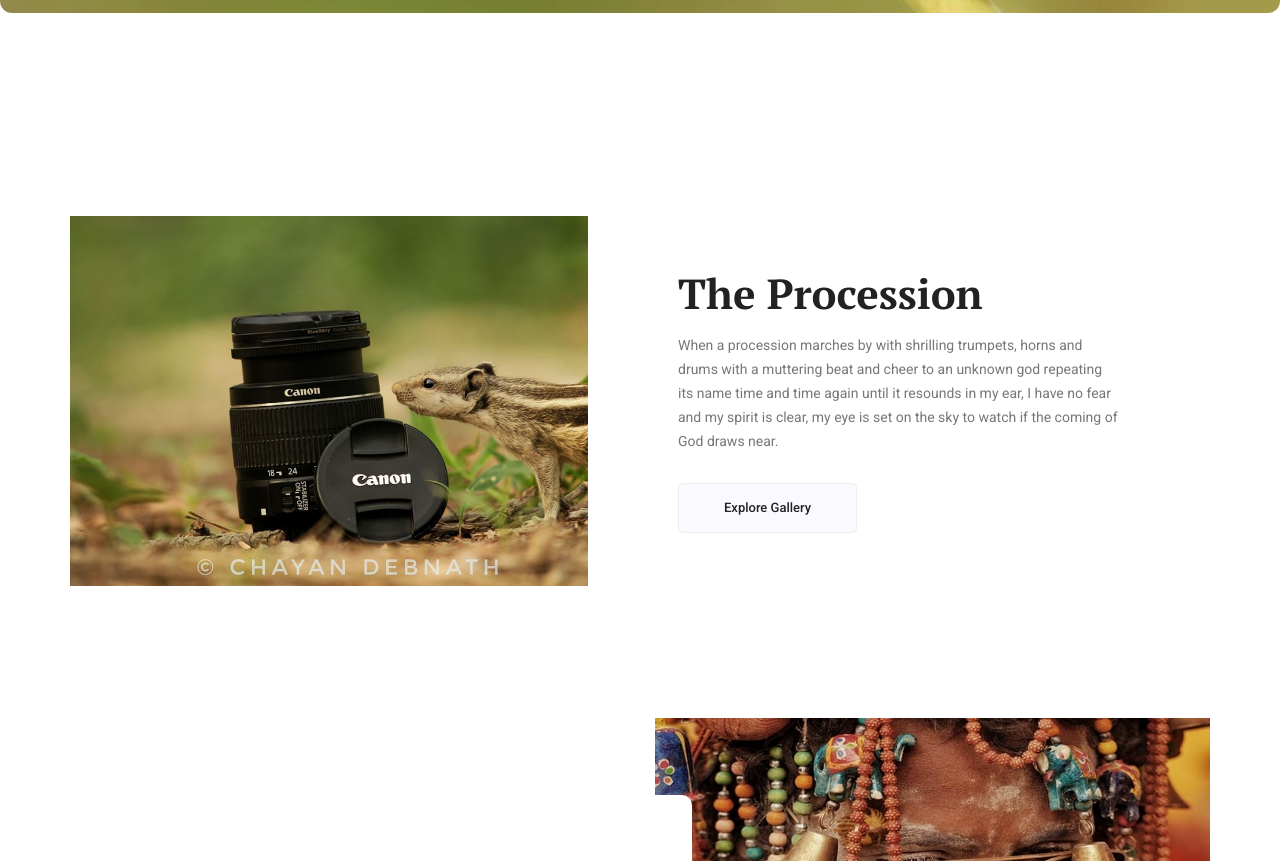
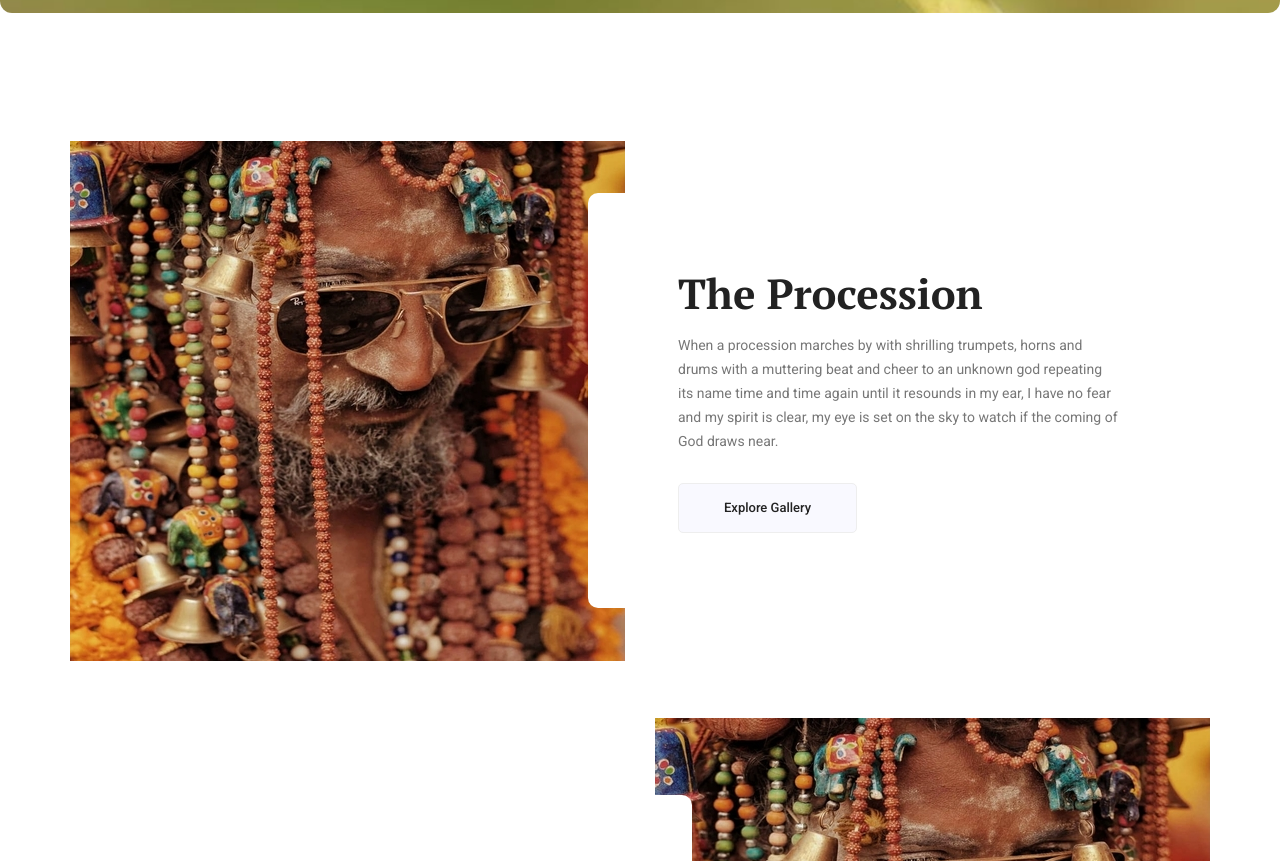
Before and after one commit to alisiddiqui1912/website, a plain HTML site: page index.html in a window 1280 px wide. Shown: the part 757-1618 px from the top of the page. Drawn offline with Linux system fonts and the light colour scheme.

Commit message:
Update index.html

```diff
--- a/index.html
+++ b/index.html
@@ -74,7 +74,7 @@
         			<div class="row h_blog_item">
         				<div class="col-lg-6">
 							<div class="h_blog_img">
-								<img class="img-fluid" src="img/Gallery/2.jpg" alt="">
+								<img class="img-fluid" src="img/home-blog/h2.jpg" alt="">
 							</div>
 						</div>
 						<div class="col-lg-6">
```
